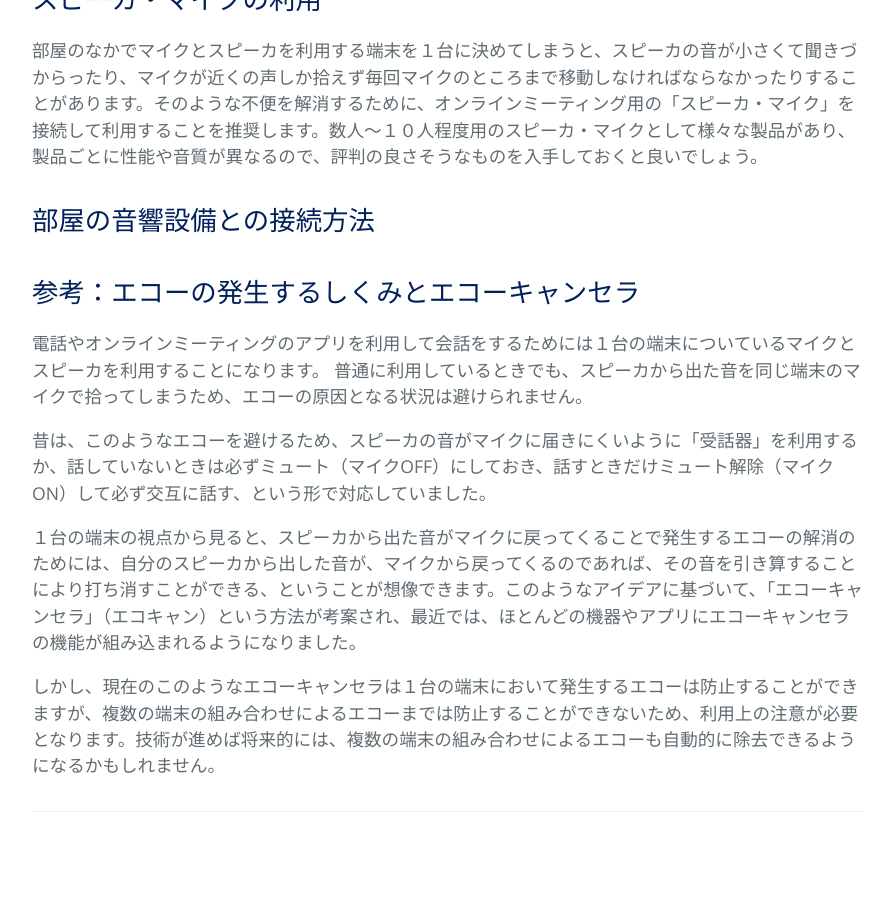
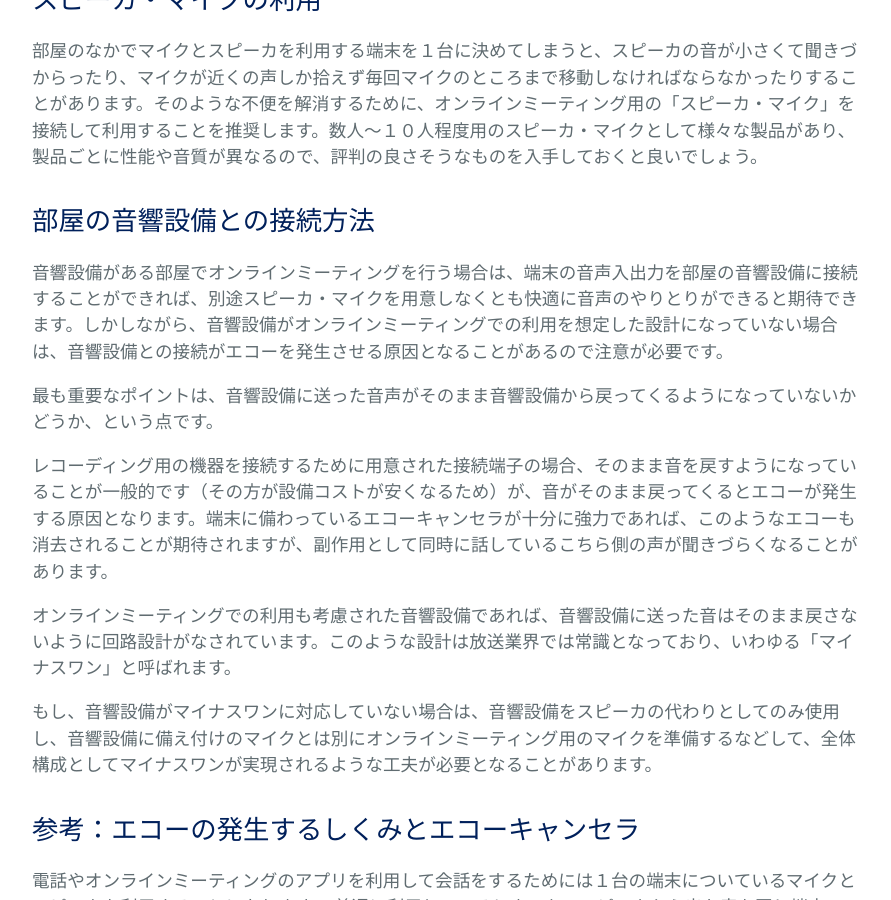
Before and after one commit to kyoto-u/online-edu, a Jekyll site: the page built from zoom-audio-echo.md, in a window 1280 px wide and 900 px high, scrolled down 1857 px. Shown: the whole window, without its empty margins (192-1083 px from the left). Built offline with Jekyll 4.4.1, drawn with Linux system fonts in a browser that asks for light colours; our own code applies the rules of GitHub Pages for plain Markdown files; before the commit the page ends 2733 px from its top, so only the background shows below that.

Commit message:
Update zoom-audio-echo.md

```diff
--- a/zoom-audio-echo.md
+++ b/zoom-audio-echo.md
@@ -39,6 +39,16 @@
 
 ## 部屋の音響設備との接続方法
 
+音響設備がある部屋でオンラインミーティングを行う場合は、端末の音声入出力を部屋の音響設備に接続することができれば、別途スピーカ・マイクを用意しなくとも快適に音声のやりとりができると期待できます。しかしながら、音響設備がオンラインミーティングでの利用を想定した設計になっていない場合は、音響設備との接続がエコーを発生させる原因となることがあるので注意が必要です。
+
+最も重要なポイントは、音響設備に送った音声がそのまま音響設備から戻ってくるようになっていないかどうか、という点です。
+
+レコーディング用の機器を接続するために用意された接続端子の場合、そのまま音を戻すようになっていることが一般的です（その方が設備コストが安くなるため）が、音がそのまま戻ってくるとエコーが発生する原因となります。端末に備わっているエコーキャンセラが十分に強力であれば、このようなエコーも消去されることが期待されますが、副作用として同時に話しているこちら側の声が聞きづらくなることがあります。
+
+オンラインミーティングでの利用も考慮された音響設備であれば、音響設備に送った音はそのまま戻さないように回路設計がなされています。このような設計は放送業界では常識となっており、いわゆる「マイナスワン」と呼ばれます。
+
+もし、音響設備がマイナスワンに対応していない場合は、音響設備をスピーカの代わりとしてのみ使用し、音響設備に備え付けのマイクとは別にオンラインミーティング用のマイクを準備するなどして、全体構成としてマイナスワンが実現されるような工夫が必要となることがあります。
+
 ## 参考：エコーの発生するしくみとエコーキャンセラ
 
 電話やオンラインミーティングのアプリを利用して会話をするためには１台の端末についているマイクとスピーカを利用することになります。
```
